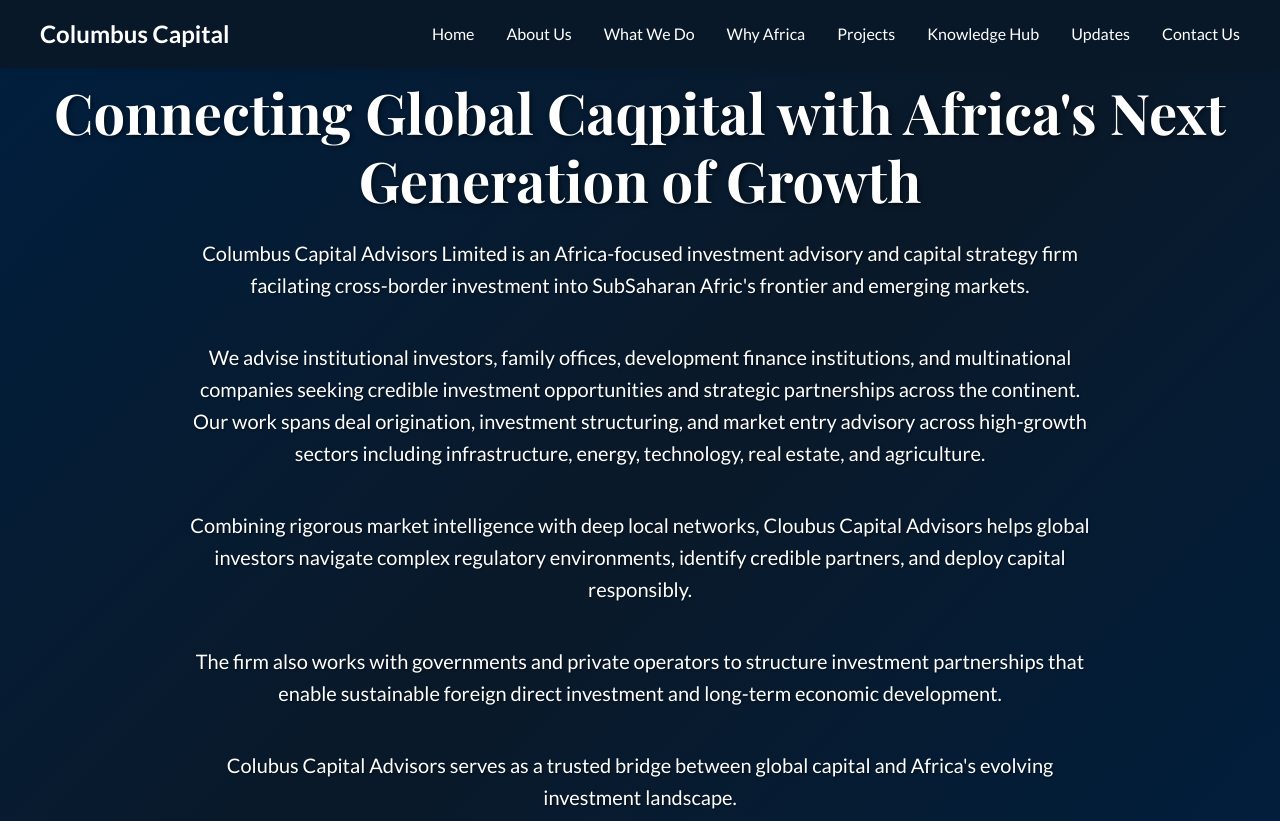
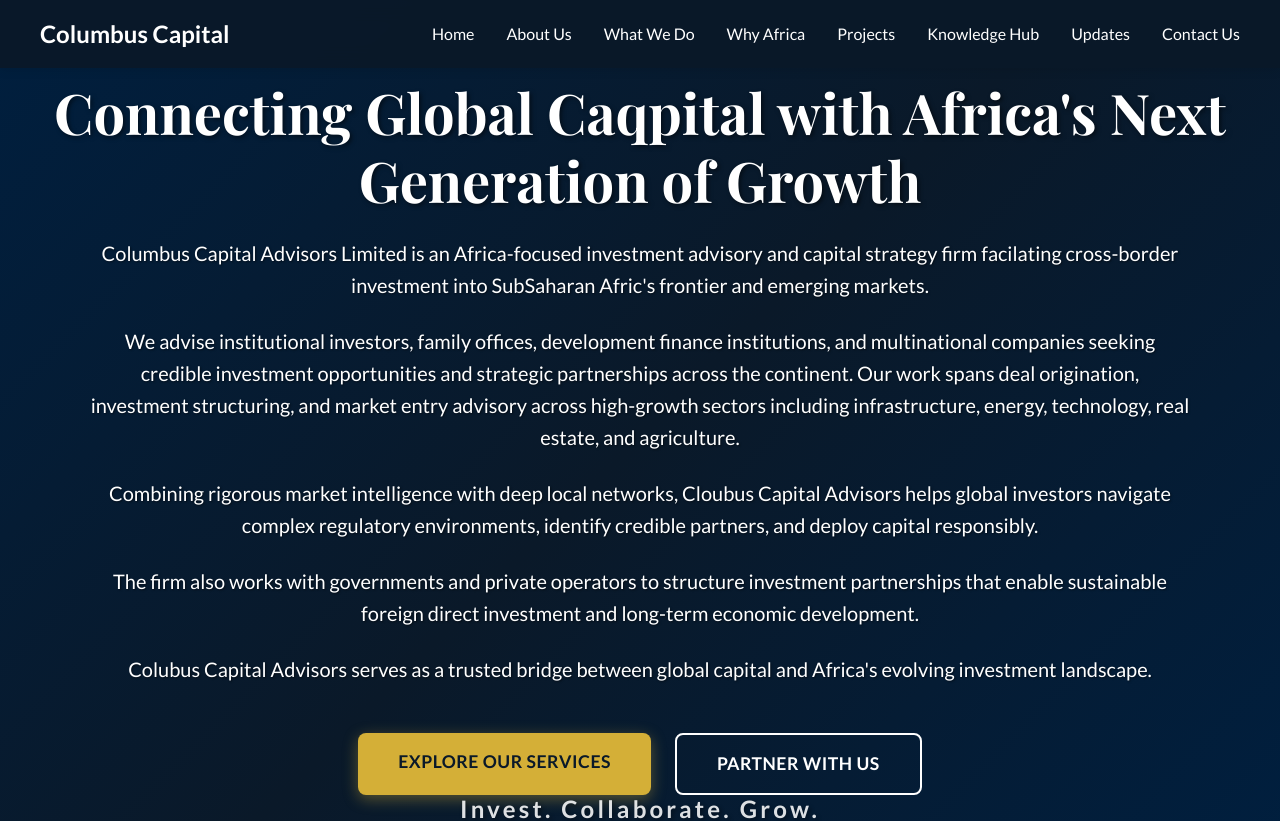
Before and after one commit to ddoherty145/ccal_site, a React (Vite) app: page / in a window 1280 px wide. Shown: the top 821 px of the page. Built offline with nearby package versions, Linux system fonts and the light colour scheme.

Commit message:
smaller changes

```diff
--- a/src/App.css
+++ b/src/App.css
@@ -158,12 +158,16 @@ h1, h2, h3, h4, h5, h6 {
   font-size: 1.25rem;
   font-family: 'Lato', sans-serif;
   line-height: 1.6;
-  margin-bottom: 2.5rem;
-  max-width: 900px;
+  margin-bottom: 1.5rem;
+  max-width: 1100px;
   margin-left: auto;
   margin-right: auto;
   text-shadow: 1px 1px 2px rgba(0, 0, 0, 0.5);
   animation: fadeInUp 1s ease-out 0.2s both;
+}
+
+.hero-subtext:last-of-type {
+  margin-bottom: 3rem;
 }
 
 .hero-cta {
@@ -172,6 +176,7 @@ h1, h2, h3, h4, h5, h6 {
   justify-content: center;
   flex-wrap: wrap;
   margin-bottom: 3rem;
+  margin-top: 3rem;
   animation: fadeInUp 1s ease-out 0.4s both;
 }
 
--- a/src/pages/Knowledge.jsx
+++ b/src/pages/Knowledge.jsx
@@ -1,4 +1,5 @@
 import { useEffect } from 'react'
+import { Link } from 'react-router-dom'
 
 function Knowledge() {
   useEffect(() => {
@@ -73,7 +74,7 @@ function Knowledge() {
             Stay informed with our latest research, investment insights, and commentary on Africa's
             evolving economic landscape.
           </p>
-          <button className="knowledge-cta-primary">Read the Latest Insights →</button>
+          <Link to="/updates" className="knowledge-cta-primary">Read the Latest Insights →</Link>
         </div>
       </div>
 
```
